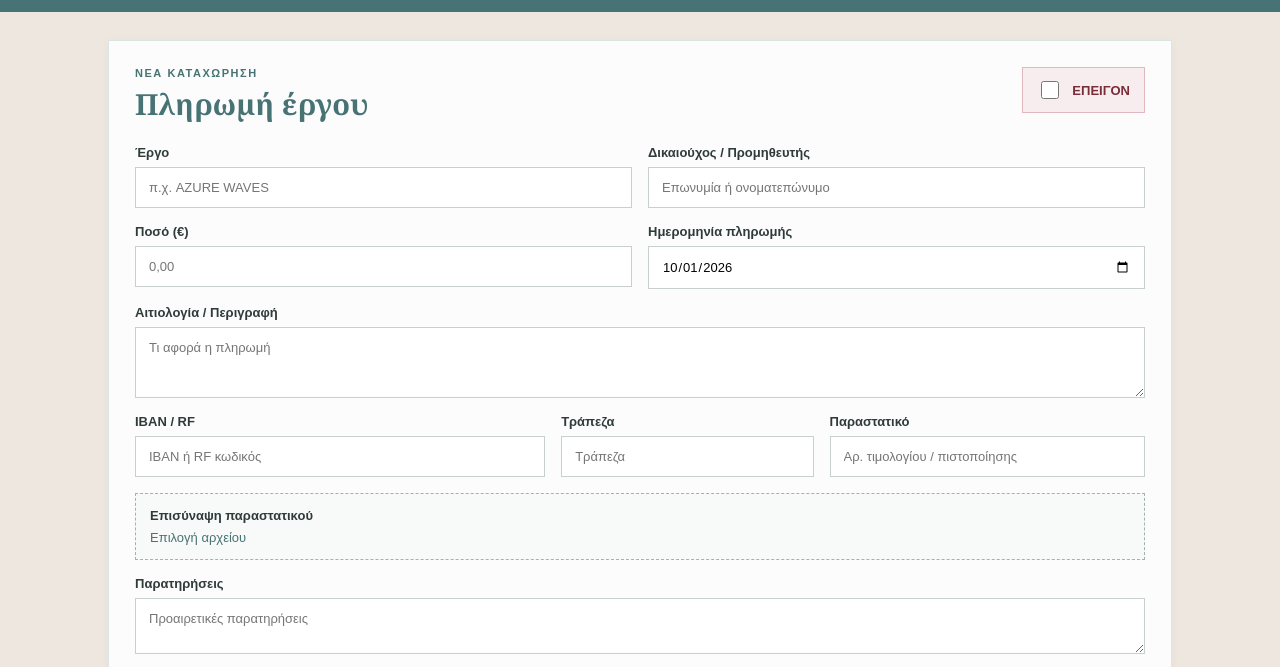
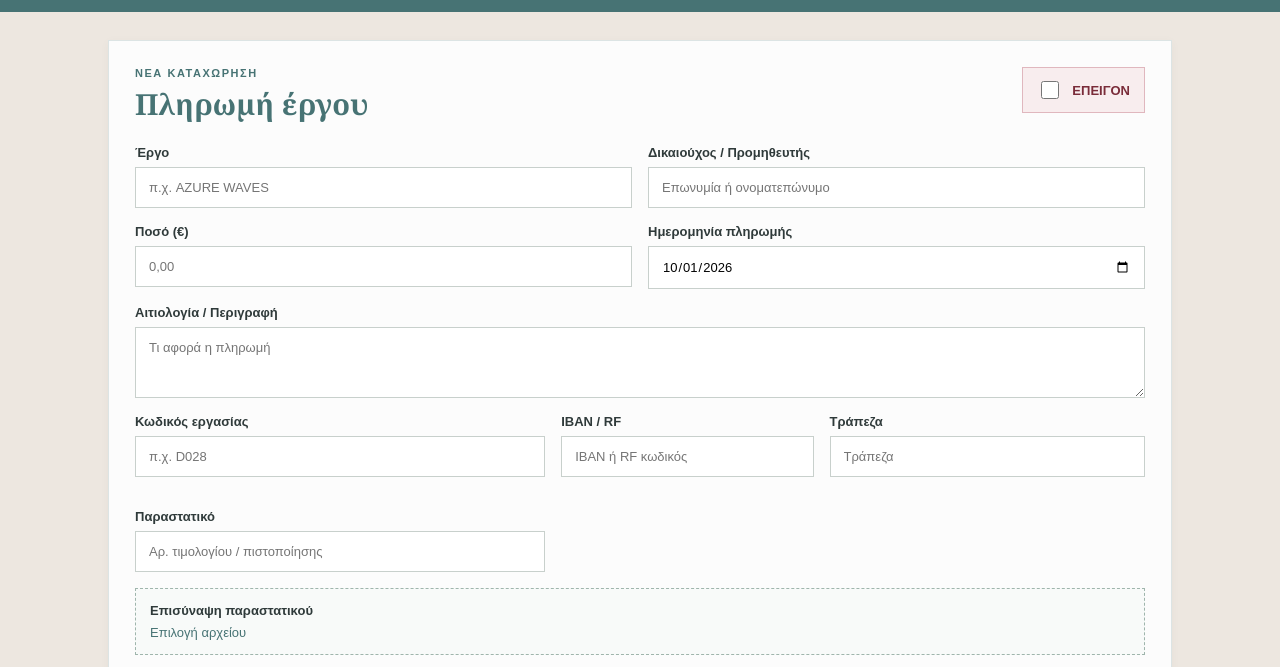
Before and after one commit to oikosconstruction/oikos-payments-web, a website: page index.html in a window 1280 px wide. Shown: the part 81-748 px from the top of the page. Drawn offline with Linux system fonts and the light colour scheme.

Commit message:
Add work code field

```diff
--- a/index.html
+++ b/index.html
@@ -63,6 +63,9 @@
         </label>
 
         <div class="grid three">
+          <label>Κωδικός εργασίας
+            <input id="workCode" name="workCode" placeholder="π.χ. D028" />
+          </label>
           <label>IBAN / RF
             <input id="ibanRf" name="ibanRf" placeholder="IBAN ή RF κωδικός" />
           </label>
```
